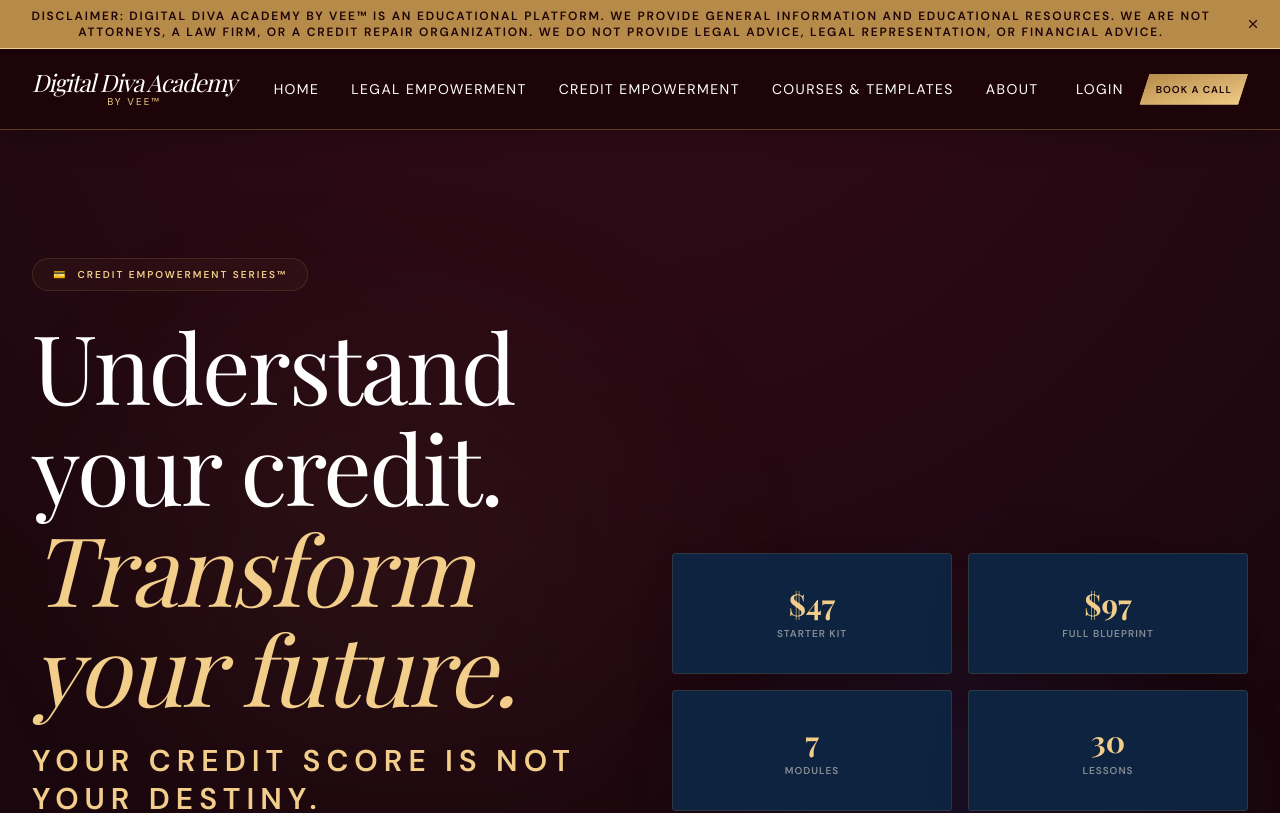
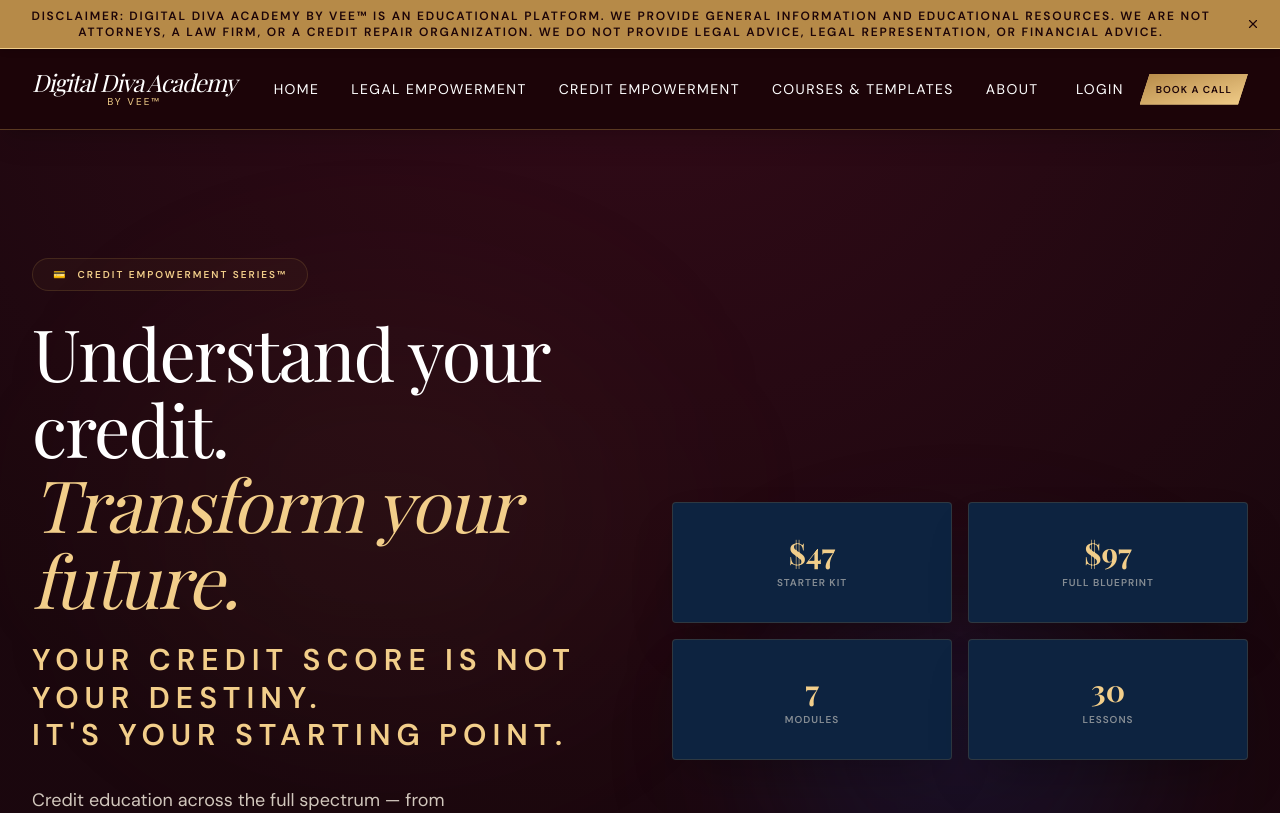
Before and after one commit to keish-awnna/digital-diva-site, a Next.js app: page /credit in a window 1280 px wide. Shown: the top 813 px of the page. Built offline with nearby package versions, Linux system fonts and the light colour scheme.

Commit message:
fix: reduce inner page H1 sizes to prevent word wrapping
- Reduce by one size step: text-4xl sm:text-5xl md:text-6xl lg:text-7xl
- Prevents unwanted line breaks while maintaining visual hierarchy
- Applies to LegalHero and CreditHero components

```diff
--- a/src/components/credit/CreditHero.tsx
+++ b/src/components/credit/CreditHero.tsx
@@ -32,7 +32,7 @@
           </Reveal>
 
           <Reveal delay={0.1}>
-            <h1 className="font-serif text-5xl sm:text-6xl md:text-7xl lg:text-8xl leading-[1.05] tracking-tight text-white mb-6">
+            <h1 className="font-serif text-4xl sm:text-5xl md:text-6xl lg:text-7xl leading-[1.05] tracking-tight text-white mb-6">
               Understand your credit.
               <br />
               <span className="italic text-brand-gold-light">
--- a/src/components/legal/LegalHero.tsx
+++ b/src/components/legal/LegalHero.tsx
@@ -32,7 +32,7 @@
           </Reveal>
 
           <Reveal delay={0.1}>
-            <h1 className="font-serif text-5xl sm:text-6xl md:text-7xl lg:text-8xl leading-[1.05] tracking-tight text-white mb-6">
+            <h1 className="font-serif text-4xl sm:text-5xl md:text-6xl lg:text-7xl leading-[1.05] tracking-tight text-white mb-6">
               Know your rights.
               <br />
               <span className="italic text-brand-gold-light">
```
